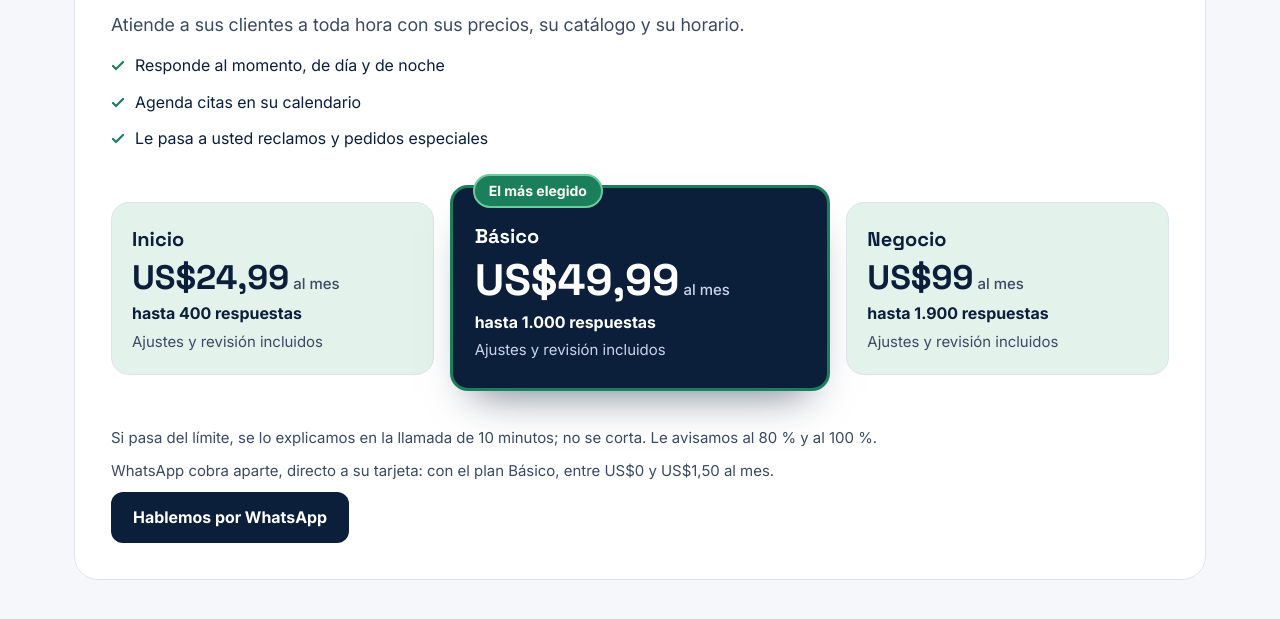
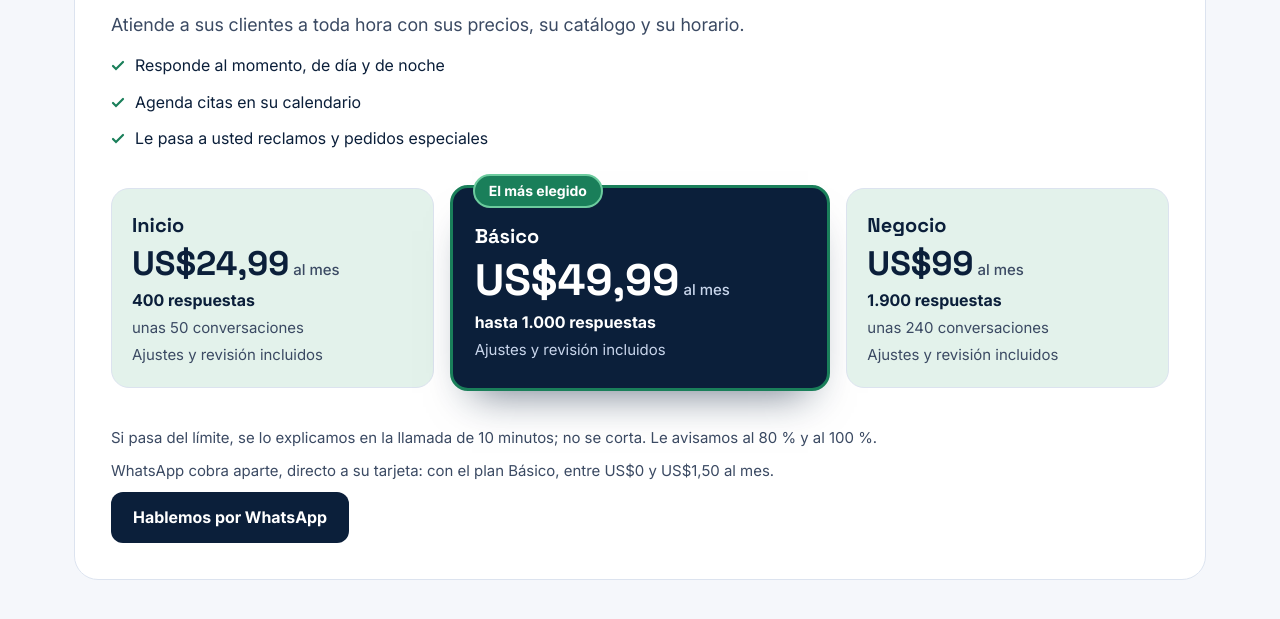
Before and after one commit to IASeb99/SCR-Lab, a plain HTML site: page index.html in a window 1280 px wide. Shown: the part 2317-2936 px from the top of the page. Drawn offline with Linux system fonts and the light colour scheme.

Commit message:
Revert "v2.12 HD: las tres tarjetas de plan dicen 'hasta N respuestas' y sin la linea de conversaciones"
This reverts commit 23f79c1c541a072a84fcbe6a2308243748d448fa.

```diff
--- a/index.html
+++ b/index.html
@@ -210,7 +210,8 @@
 
           <h3 class="plan-n">Inicio</h3>
           <span class="plan-pr">US$24,99<small> al mes</small></span>
-          <span class="plan-r">hasta 400 respuestas</span>
+          <span class="plan-r">400 respuestas</span>
+          <span class="plan-c">unas 50 conversaciones</span>
           <span class="plan-i">Ajustes y revisión incluidos</span>
         </div>
         <div class="plan plan-top">
@@ -224,7 +225,8 @@
 
           <h3 class="plan-n">Negocio</h3>
           <span class="plan-pr">US$99<small> al mes</small></span>
-          <span class="plan-r">hasta 1.900 respuestas</span>
+          <span class="plan-r">1.900 respuestas</span>
+          <span class="plan-c">unas 240 conversaciones</span>
           <span class="plan-i">Ajustes y revisión incluidos</span>
         </div>
       </div>
```
